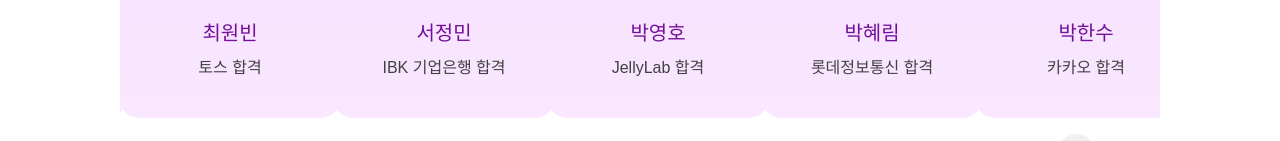
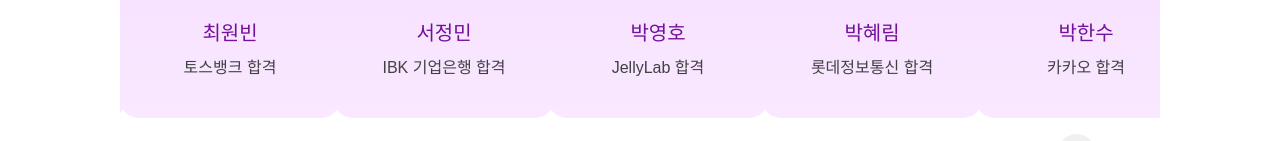
Before and after one commit to BCSDLab/BCSD_HOMEPAGE_RECODE, a Next.js app: page / in a window 1280 px wide. Shown: the part 2083-2224 px from the top of the page. Built offline with nearby package versions, Linux system fonts and the light colour scheme.

Commit message:
refactor: 멘토 정보 수정

```diff
--- a/src/static/main/mentor.ts
+++ b/src/static/main/mentor.ts
@@ -12,7 +12,7 @@ export const mentorData: mentorList = {
       id: 2,
       name: '최원빈',
       image: 'https://avatars.slack-edge.com/2023-03-05/4884398229607_47fd718c1d92da383fcf_512.jpg',
-      description: '토스 합격',
+      description: '토스뱅크 합격',
     },
     {
       id: 3,
@@ -44,5 +44,11 @@ export const mentorData: mentorList = {
       image: 'https://avatars.slack-edge.com/2025-01-07/8261108212564_efec5426bd1b56983344_512.png',
       description: '한국신용데이터 합격',
     },
+    {
+      id: 8,
+      name: '박종호',
+      image: 'https://ca.slack-edge.com/T0M5RJ3V2-U9LNEPRFB-ec7f726f5248-512',
+      description: '토스 합격',
+    },
   ],
 };
```
